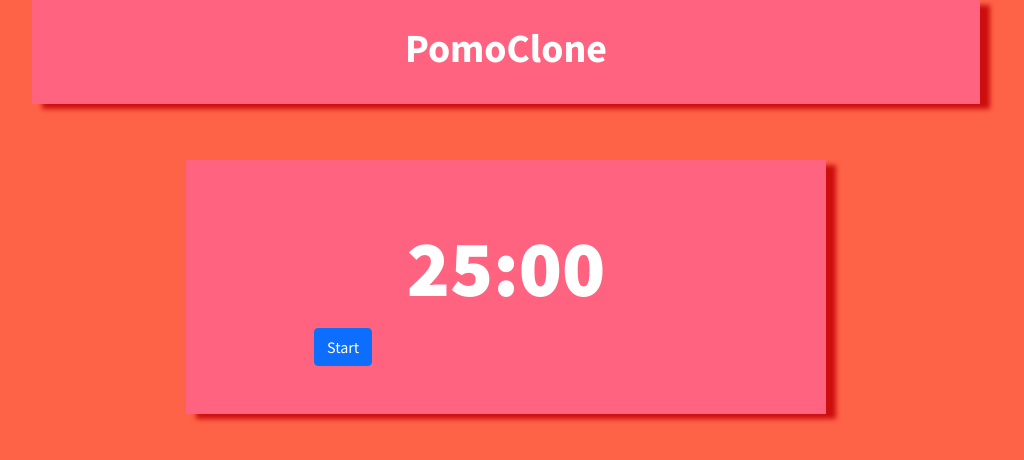
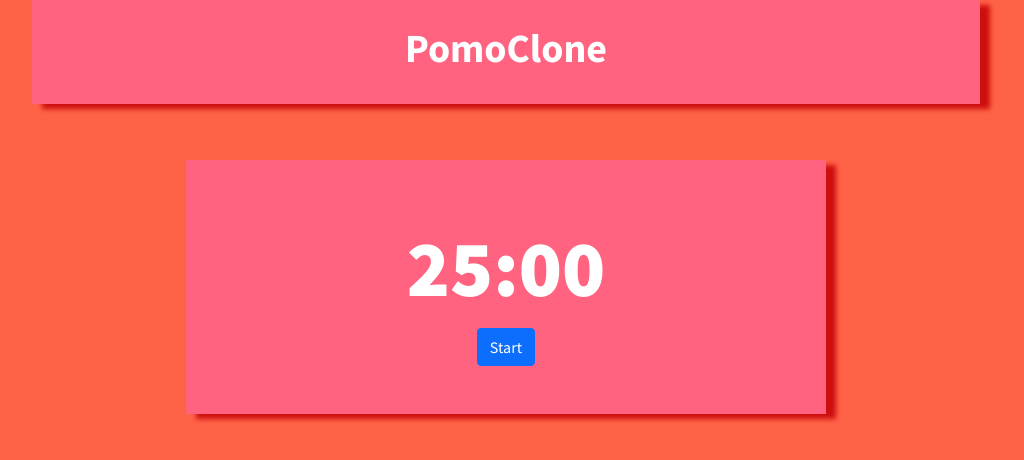
Before and after one commit to aneevel/Pomoclone, an Angular app in the folder site/: page / in a window 1280 px wide. Shown: the top 460 px of the page, without its empty margins (134-1158 px from the left). Built offline with nearby package versions, Linux system fonts and the light colour scheme.

Commit message:
Put buttons in flexbox

```diff
--- a/site/src/app/timer/timer.component.html
+++ b/site/src/app/timer/timer.component.html
@@ -4,11 +4,17 @@
   style="background-color: #ff6380"
 >
   <div id="timer" class="w-50 mx-auto">25:00</div>
-  <div class="w-75 mx-auto container">
-    <button id="pause" type="button" class="btn btn-primary">Pause</button>
-    <button id="start" type="button" class="btn btn-primary">Start</button>
-    <button id="fast-forward" type="button" class="btn btn-primary">
-      Fast Forward
-    </button>
+  <div class="w-75 mx-auto d-flex justify-content-center">
+      <div>
+        <button id="pause" type="button" class="btn btn-primary">Pause</button>
+      </div>
+      <div>
+        <button id="start" type="button" class="btn btn-primary">Start</button>
+      </div>
+      <div>
+        <button id="fast-forward" type="button" class="btn btn-primary">
+          Fast Forward
+        </button>
+      </div>
   </div>
 </div>
```
